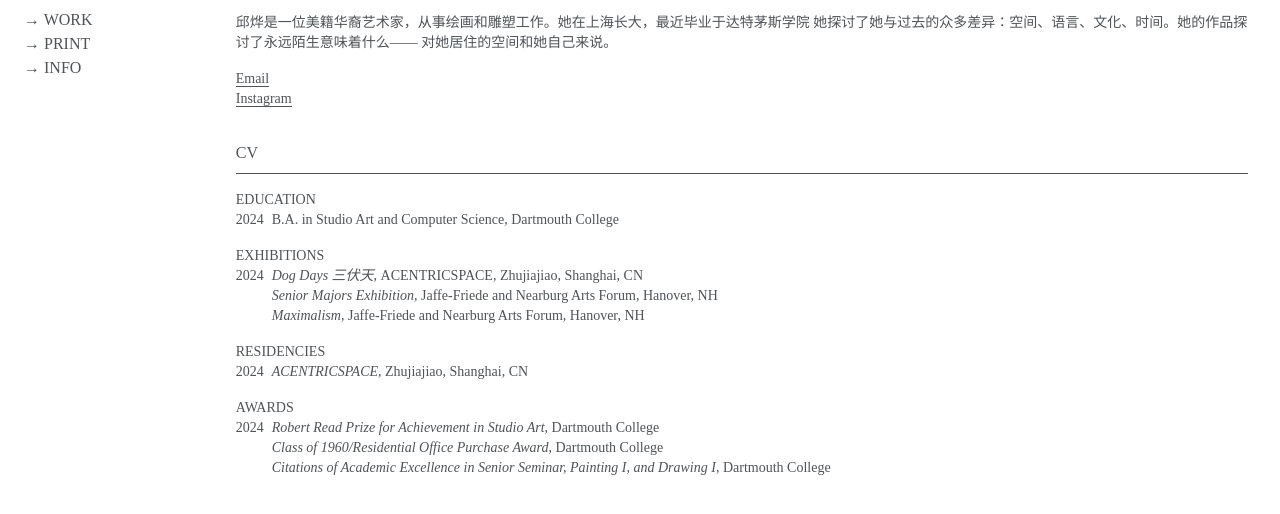
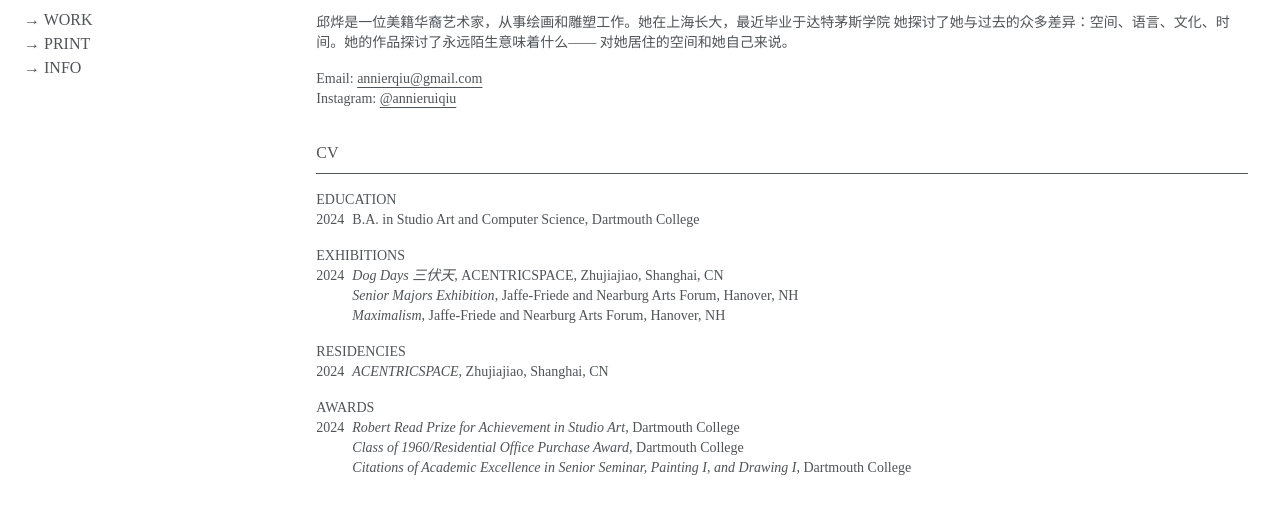
Before and after one commit to annie-qiu/art-website, an Astro site: page /info in a window 1280 px wide. Shown: the part 136-650 px from the top of the page. Built offline with nearby package versions, Linux system fonts and the light colour scheme; Astro itself is replaced by a stand-in of ours; a web font is replaced by a local one.

Commit message:
edited layout and links

```diff
--- a/src/layouts/Layout.astro
+++ b/src/layouts/Layout.astro
@@ -20,7 +20,7 @@ import "../styles/global.scss";
 	</head>
 	<body>
     <div class="flex flex-col sm:flex-row h-auto sm:h-dvh mr-2">
-			<div class="sm:inline sm:w-[16em]">
+			<div class="sm:inline sm:w-[16em] md:w-[16em] lg:w-[24em]">
 				<Sidebar/>
 			</div>
 			<div class="flex flex-col w-full p-3 sm:p-6">
--- a/src/pages/info.astro
+++ b/src/pages/info.astro
@@ -15,9 +15,9 @@ import Layout from '../layouts/Layout.astro';
         她探讨了她与过去的众多差异：空间、语言、文化、时间。她的作品探讨了永远陌生意味着什么——
         对她居住的空间和她自己来说。
       </div>
-      <div class="text-sm cursor-default"><a href="mailto:annierqiu@gmail.com" class="border-b-[1px] border-dark-gray">Email</a>
+      <div class="text-sm cursor-default">Email: <a href="mailto:annierqiu@gmail.com" class="underline underline-offset-4">annierqiu@gmail.com</a>
         <br />
-        <a href="https://www.instagram.com/annieruiqiu" class="border-b-[1px] border-dark-gray">Instagram</a></div>
+        Instagram: <a href="https://www.instagram.com/annieruiqiu" class="underline underline-offset-4 cursor-pointer" target="_blank">@annieruiqiu</a></div>
     </div>
     <div class="flex flex-col gap-4">
       <div class="border-b-[1px] border-dark-gray pb-2">CV</div>
```
